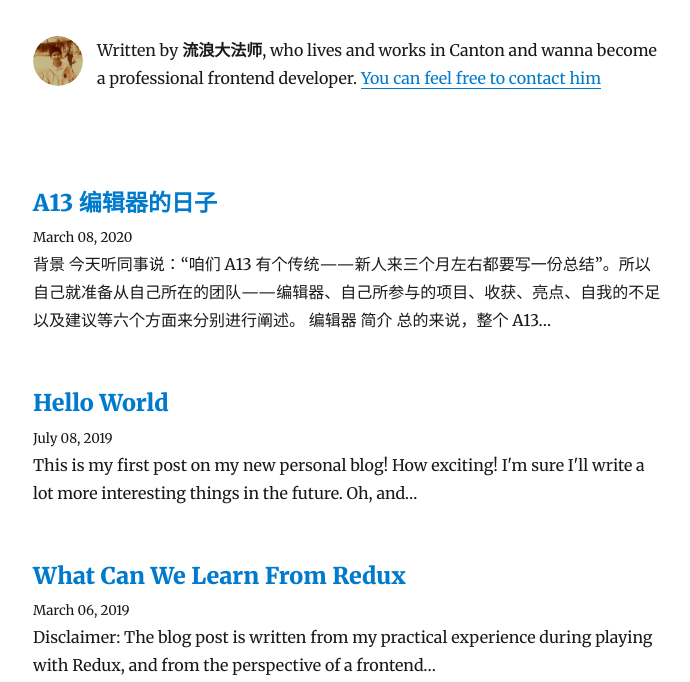
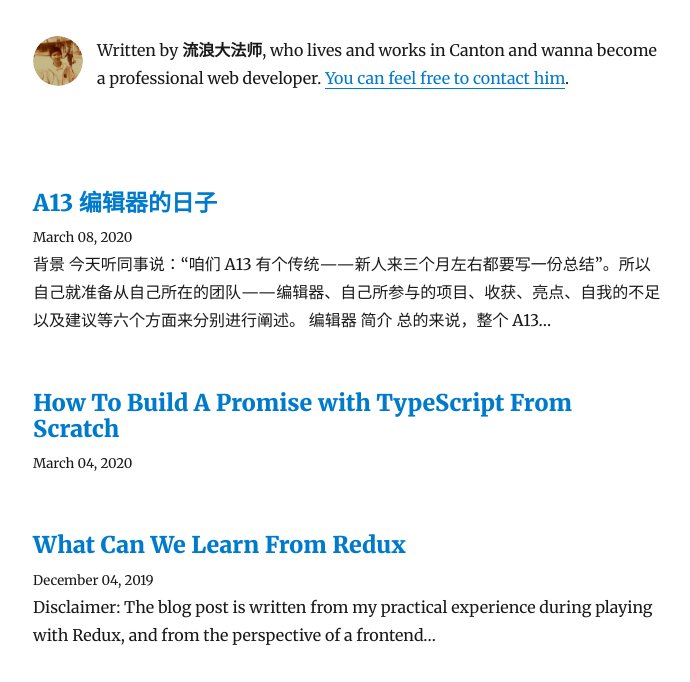
Before and after one commit to liuliangsir/blog, a Gatsby site: page / in a window 1280 px wide. Shown: the part 118-800 px from the top of the page, without its empty margins (292-982 px from the left). Built offline with nearby package versions, Linux system fonts and the light colour scheme; Gatsby itself is replaced by a stand-in of ours; some packages are replaced by stand-ins of ours.

Commit message:
fix: typos fix

```diff
--- a/content/blog/how-to-build-a-promise-with-typescript-from-scratch/index.md
+++ b/content/blog/how-to-build-a-promise-with-typescript-from-scratch/index.md
@@ -1,4 +1,4 @@
 ---
 title: How To Build A Promise with TypeScript From Scratch
-date: "2019-03-04T12:04:03"
+date: "2020-03-04T12:04:03"
 ---
--- a/content/blog/what-can-you-learn-from-redux/index.md
+++ b/content/blog/what-can-you-learn-from-redux/index.md
@@ -1,6 +1,6 @@
 ---
 title: What Can We Learn From Redux
-date: "2019-03-06T09:01:58"
+date: "2019-12-04T09:01:58"
 ---
 
 ![redux](https://i.loli.net/2020/03/13/rjbfC6yDavoQIFL.png)
--- a/src/components/bio.js
+++ b/src/components/bio.js
@@ -55,9 +55,9 @@ const Bio = () => {
       />
       <p>
         Written by <strong>{author}</strong>, who lives and works in Canton and
-        wanna become a professional frontend developer.
+        wanna become a professional web developer.
         {` `}
-        <a href={`mailto:${social.email}`}>You can feel free to contact him</a>
+        <a href={`mailto:${social.email}`}>You can feel free to contact him</a>.
       </p>
     </div>
   )
--- a/src/components/layout.js
+++ b/src/components/layout.js
@@ -65,7 +65,7 @@ class Layout extends React.Component {
         <footer>
           © {new Date().getFullYear()}, Proudly powered by
           {` `}
-          <a href="https://www.gatsbyjs.org">Gatsby</a>
+          <a href="https://www.gatsbyjs.org">Gatsby</a>.
         </footer>
       </div>
     )
```
